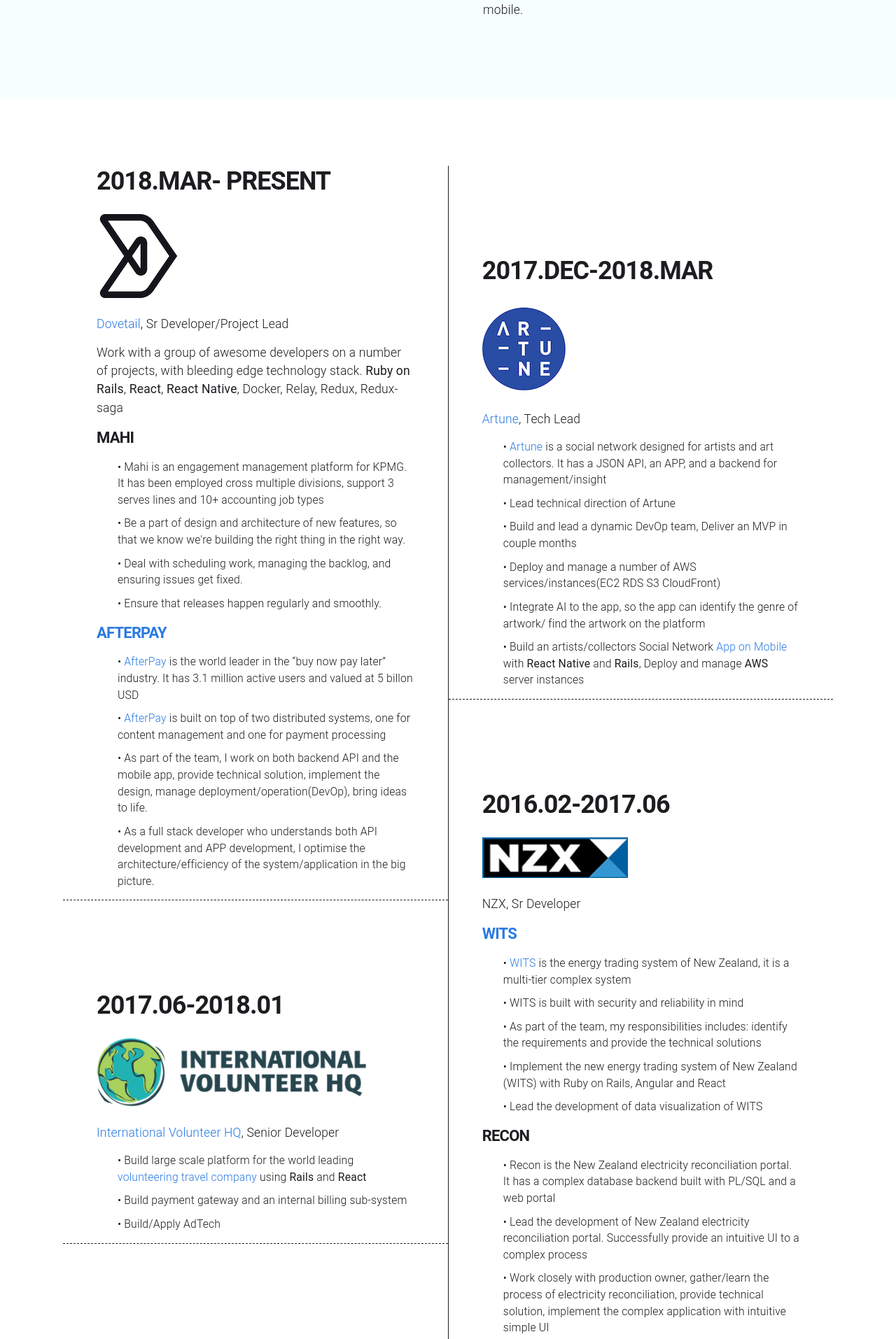
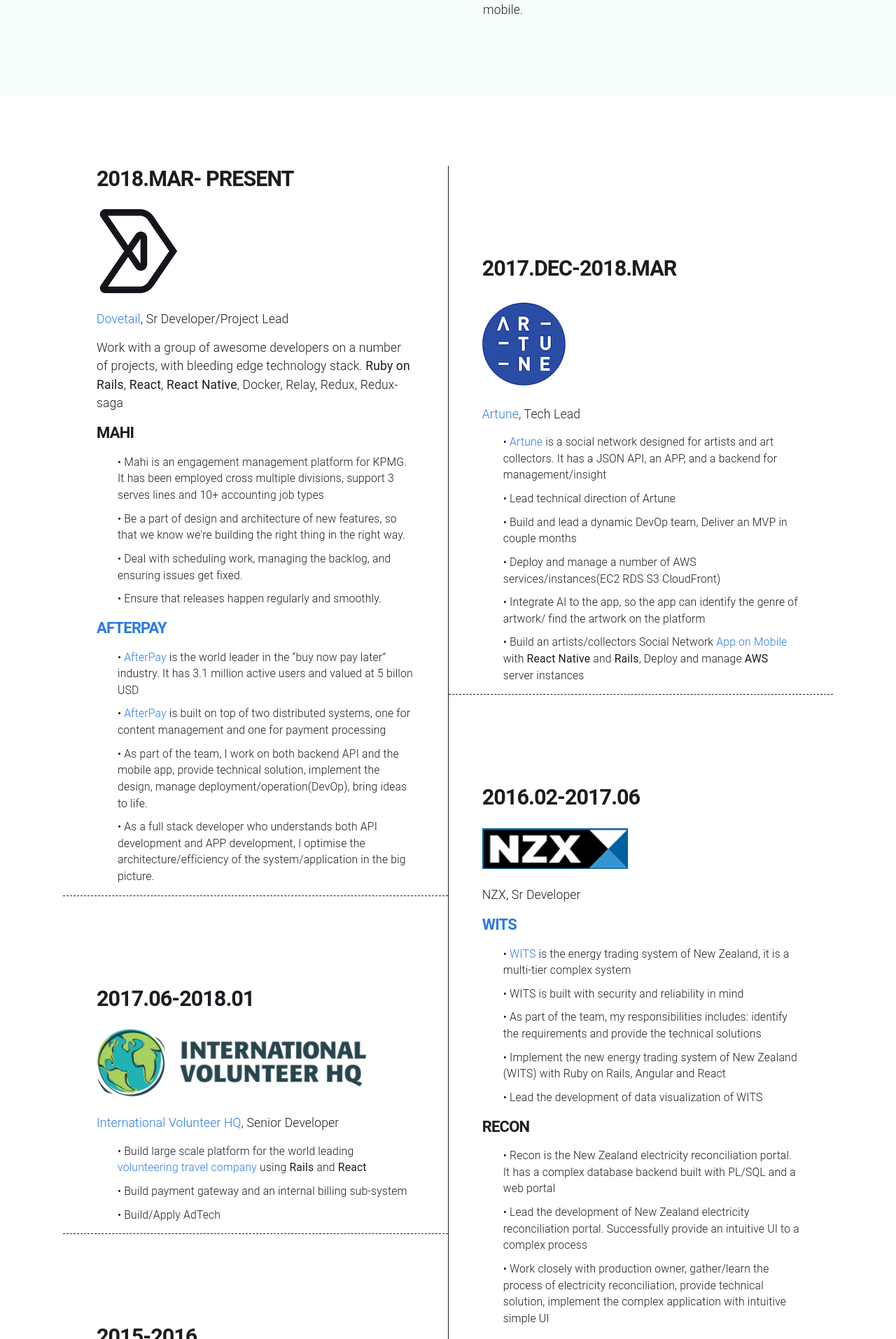
Before and after one commit to xuwupeng2000/xuwupeng2000.github.io, a Jekyll site: the page built from index.html, in a window 1280 px wide. Shown: the part 515-2429 px from the top of the page at 70% size. Built offline with Jekyll 4.4.1, drawn with Linux system fonts in a browser that asks for light colours; nearby versions of some CDN libraries.

Commit message:
Update _modernism.scss

```diff
--- a/_sass/_modernism.scss
+++ b/_sass/_modernism.scss
@@ -153,3 +153,8 @@
 body {
   font-size: 1.75em;
 }
+
+.timeline-time {
+  font-size: 1.75em;
+  font-weight: 600;
+}
```
